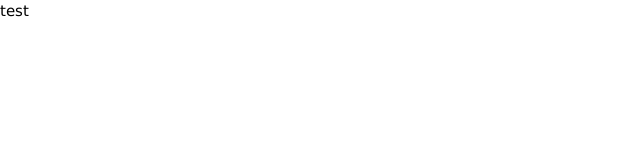
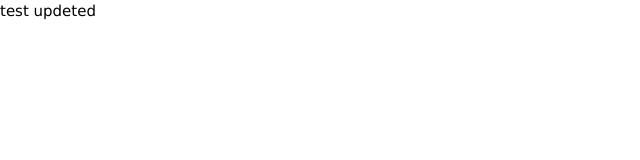
Before and after one commit to Adil-Asad/Architects, a Next.js app: page /test in a window 1280 px wide. Shown: the top 160 px of the page, without its empty margins (0-640 px from the left). Built offline with nearby package versions, Linux system fonts and the light colour scheme.

Commit message:
Update test.js
updeted

```diff
--- a/src/pages/test.js
+++ b/src/pages/test.js
@@ -2,7 +2,7 @@ import React from 'react'
 
 function test() {
   return (
-    <div>test</div>
+    <div>test updeted</div>
   )
 }
 
```
